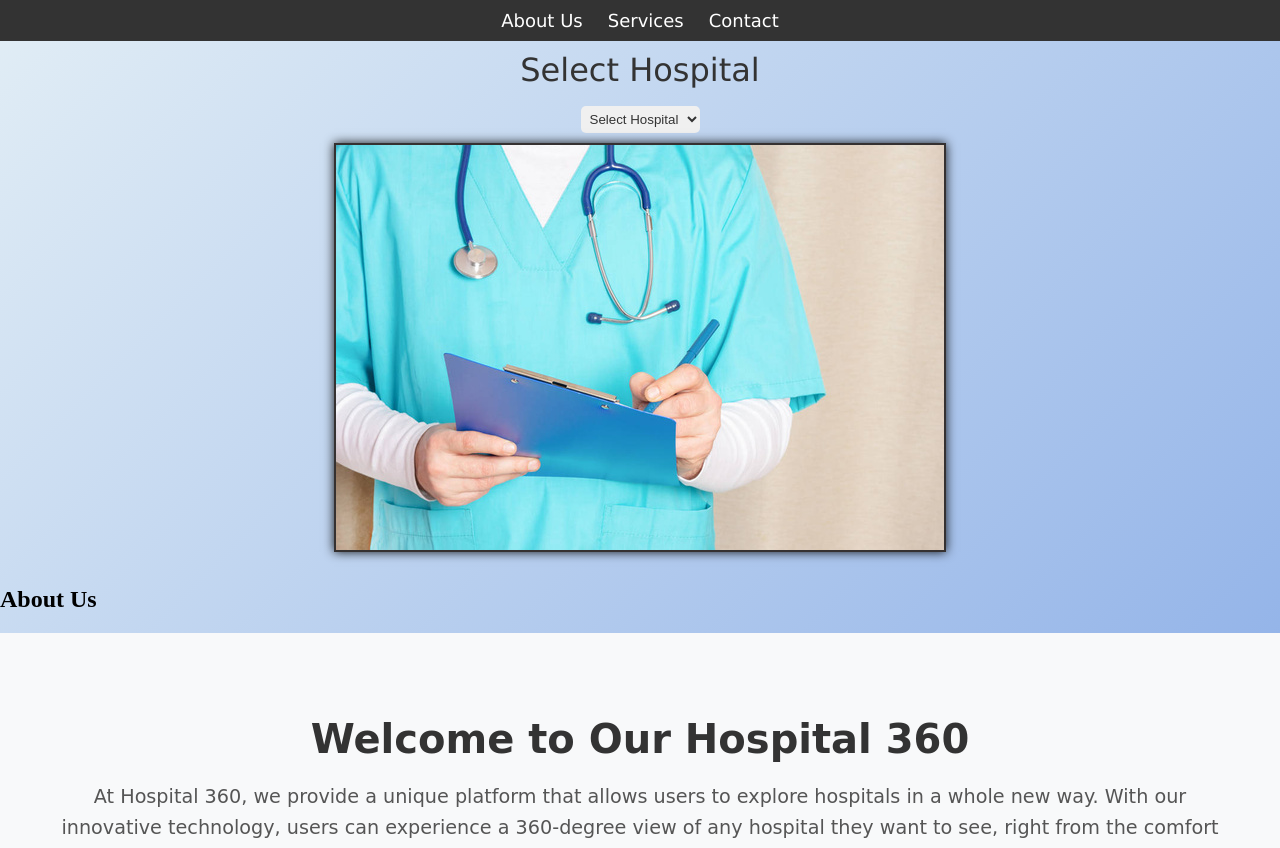
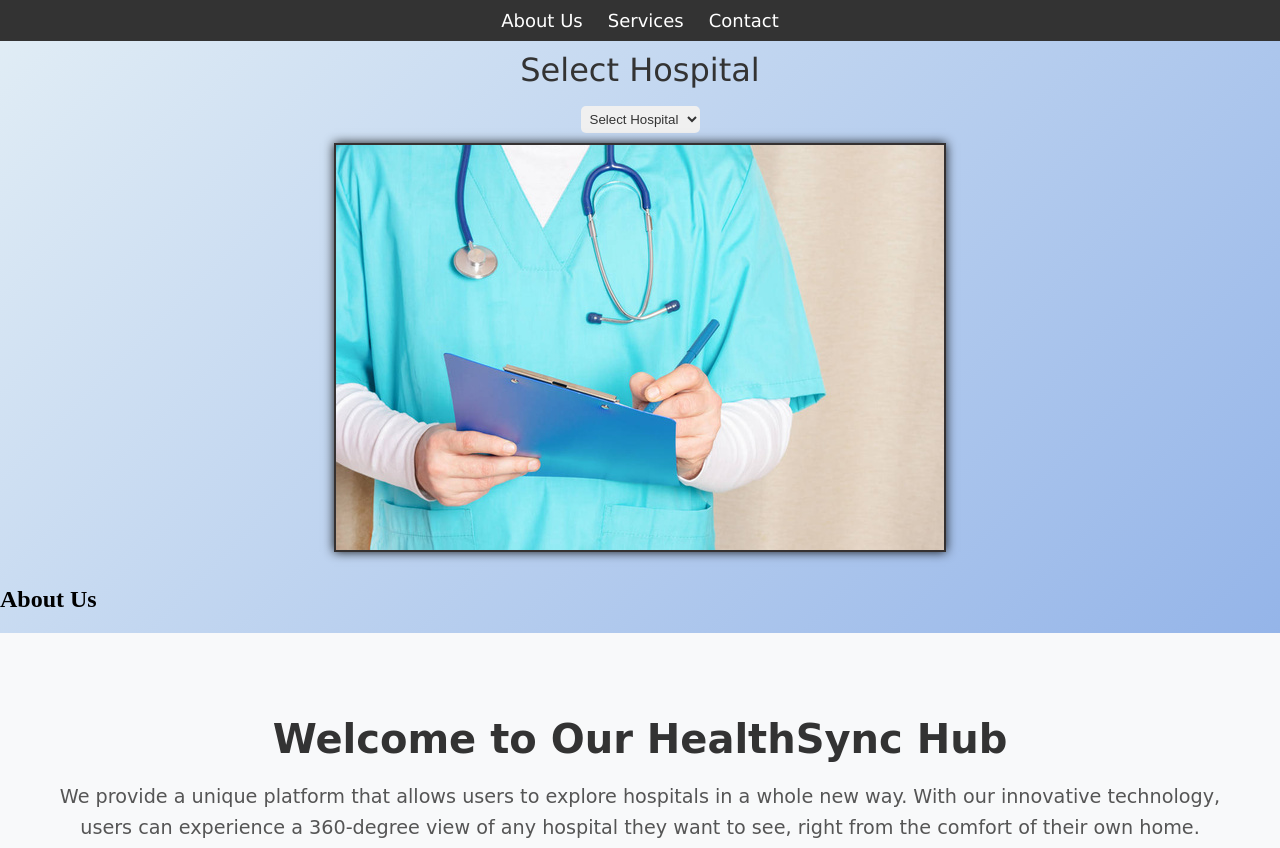
Before and after one commit to vanirana3103/Hospital-Facility-Mapping, a plain HTML site: page index.html in a window 1280 px wide. Shown: the part 81-929 px from the top of the page. Drawn offline with Linux system fonts and the light colour scheme.

Commit message:
Update index.html

```diff
--- a/index.html
+++ b/index.html
@@ -39,8 +39,8 @@
         <p id="hospital-info"></p>
     </section>
     <section class="about-section">
-        <h2>Welcome to Our Hospital 360</h2>
-        <p>At Hospital 360, we provide a unique platform that allows users to explore hospitals in a whole new way. With our innovative technology, users can experience a 360-degree view of any hospital they want to see, right from the comfort of their own home.</p>
+        <h2>Welcome to Our HealthSync Hub</h2>
+        <p>We provide a unique platform that allows users to explore hospitals in a whole new way. With our innovative technology, users can experience a 360-degree view of any hospital they want to see, right from the comfort of their own home.</p>
         <p>Our platform offers:</p>
         <ul>
             <li>360-degree virtual tours of hospitals</li>
```
